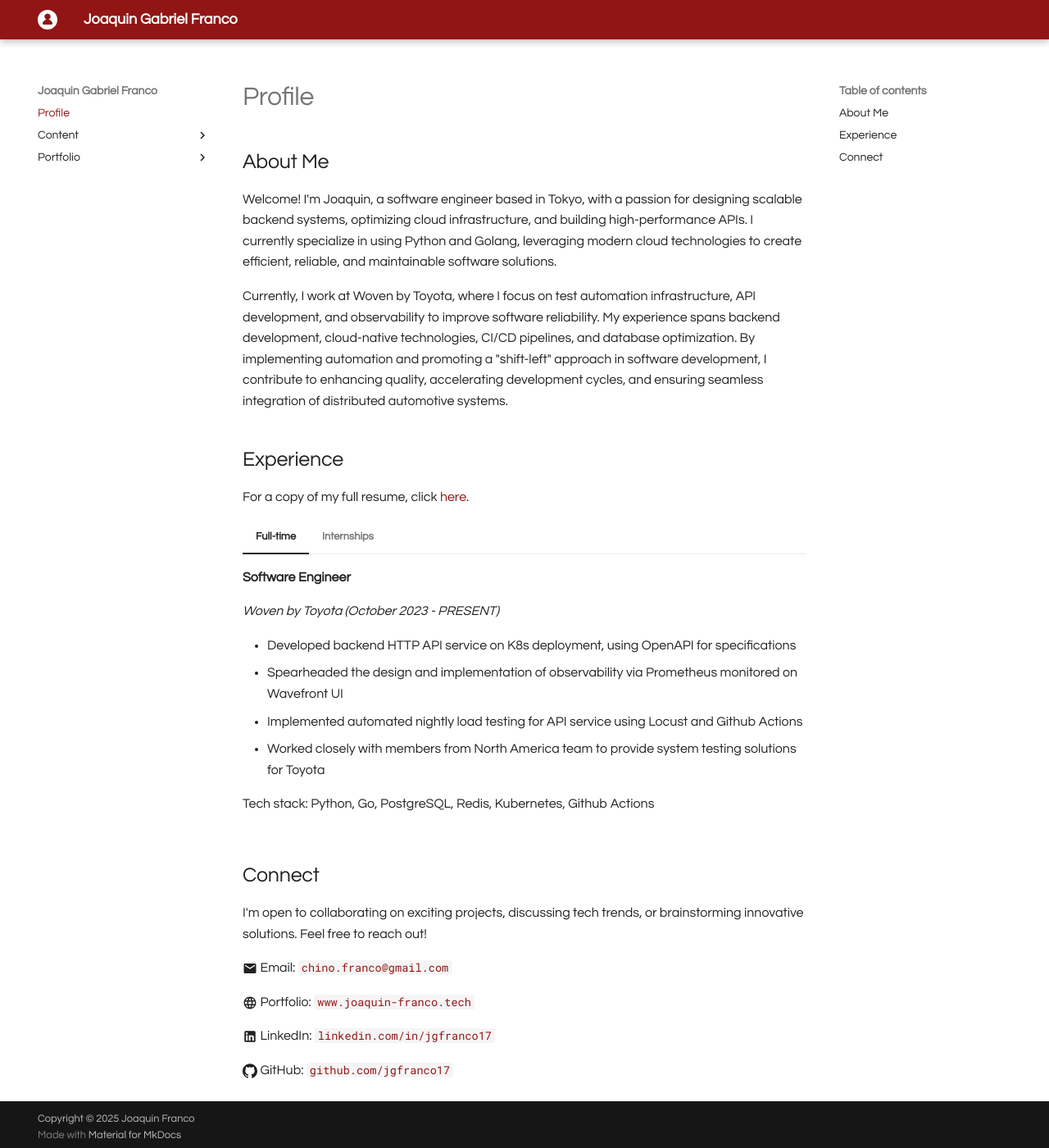
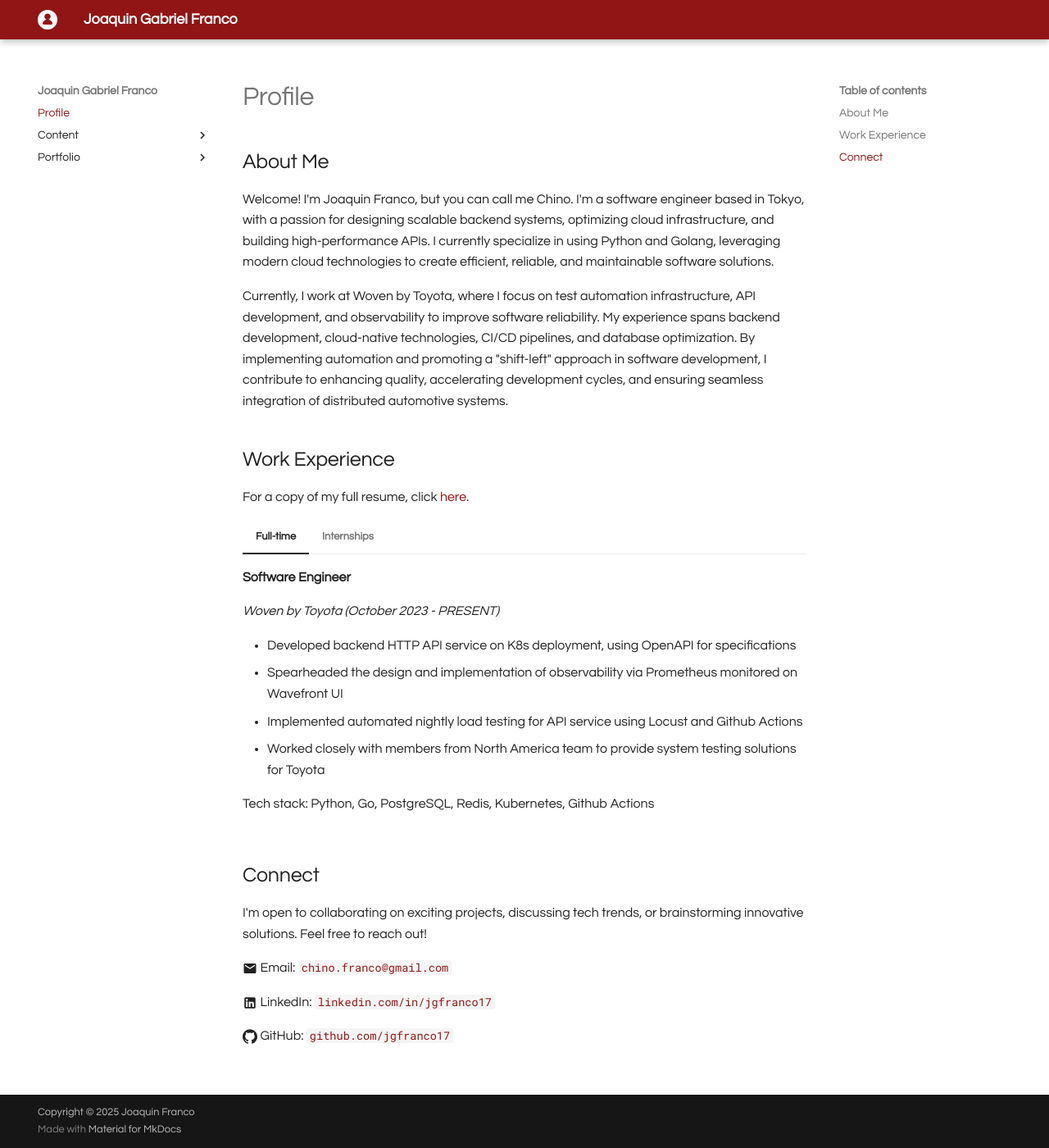
Before and after one commit to jgfranco17/portfolio, an MkDocs documentation site: the page built from docs/index.md, in a window 1280 px wide and 1400 px high. Shown: the whole window at 82% size. Built offline with MkDocs 1.6.1 and Material for MkDocs 9.7.7, drawn with Linux system fonts in a browser that asks for light colours.

Commit message:
fix: reword intro section

```diff
--- a/docs/index.md
+++ b/docs/index.md
@@ -2,10 +2,10 @@
 
 ## About Me
 
-Welcome! I'm Joaquin, a software engineer based in Tokyo, with a passion for designing
-scalable backend systems, optimizing cloud infrastructure, and building high-performance APIs.
-I currently specialize in using Python and Golang, leveraging modern cloud technologies to
-create efficient, reliable, and maintainable software solutions.
+Welcome! I'm Joaquin Franco, but you can call me Chino. I'm a software engineer based in Tokyo,
+with a passion for designing scalable backend systems, optimizing cloud infrastructure, and
+building high-performance APIs. I currently specialize in using Python and Golang, leveraging
+modern cloud technologies to create efficient, reliable, and maintainable software solutions.
 
 Currently, I work at Woven by Toyota, where I focus on test automation infrastructure, API
 development, and observability to improve software reliability. My experience spans backend
@@ -14,7 +14,7 @@ implementing automation and promoting a "shift-left" approach in software develo
 contribute to enhancing quality, accelerating development cycles, and ensuring seamless
 integration of distributed automotive systems.
 
-## Experience
+## Work Experience
 
 For a copy of my full resume, click [here](./static/joaquin-franco-resume.pdf){:download="jgaf-resume"}.
 
@@ -65,8 +65,6 @@ innovative solutions. Feel free to reach out!
 
 :material-email: Email: [`chino.franco@gmail.com`](mailto:chino.franco@gmail.com)
 
-:material-web: Portfolio: [`www.joaquin-franco.tech`](https://www.joaquin-franco.tech)
-
 :material-linkedin: LinkedIn: [`linkedin.com/in/jgfranco17`](https://www.linkedin.com/in/jgfranco17)
 
 :simple-github: GitHub: [`github.com/jgfranco17`](https://github.com/jgfranco17)
```
